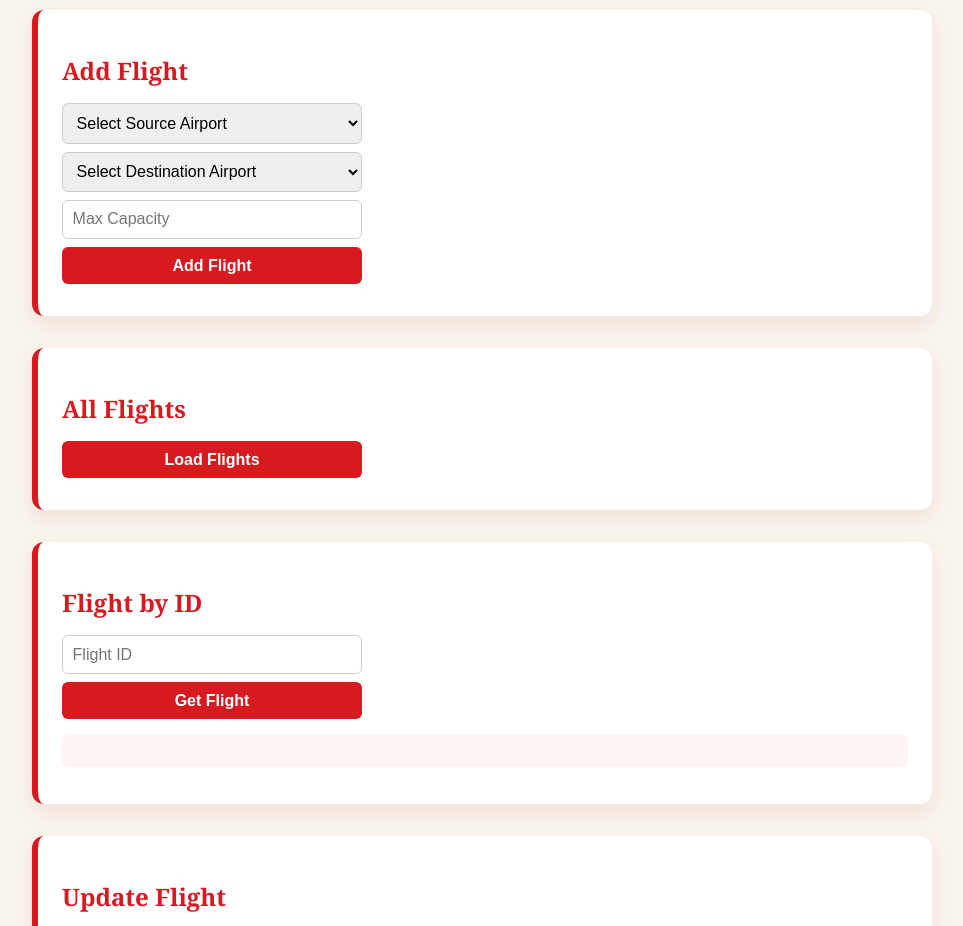
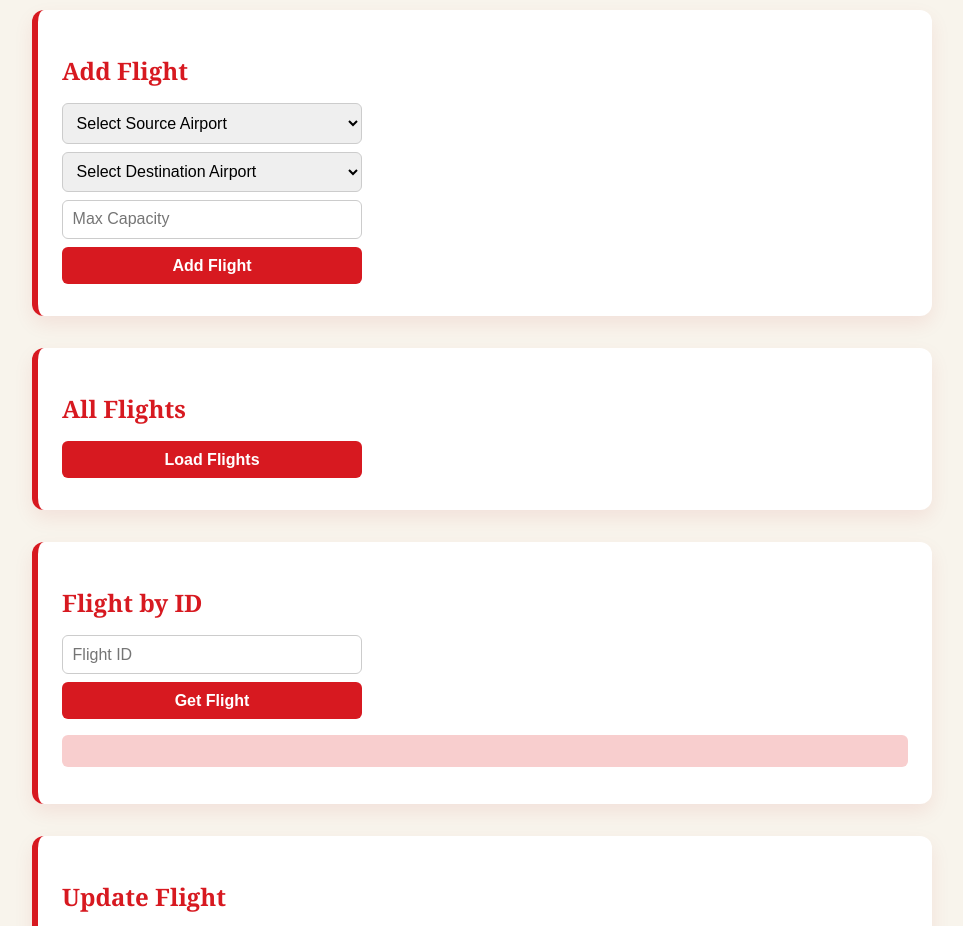
Before and after one commit to trset/Flight-Management, a plain HTML site: page index.html in a window 1280 px wide. Shown: the part 126-1052 px from the top of the page, without its empty margins (158-1121 px from the left). Drawn offline with Linux system fonts and the light colour scheme.

Commit message:
pre css background color and text

```diff
--- a/index.html
+++ b/index.html
@@ -78,8 +78,8 @@
       margin-top: 0.4rem;
     }
     pre {
-      background: #fff4f4;
-      color: white;
+      background: #f8cece;
+      color: rgb(41, 1, 1);
       padding: 1rem;
       border-radius: 6px;
       margin-top: 1rem;
```
